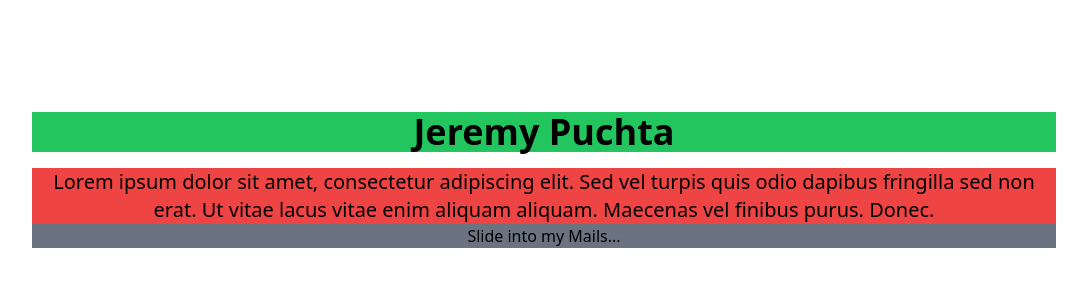
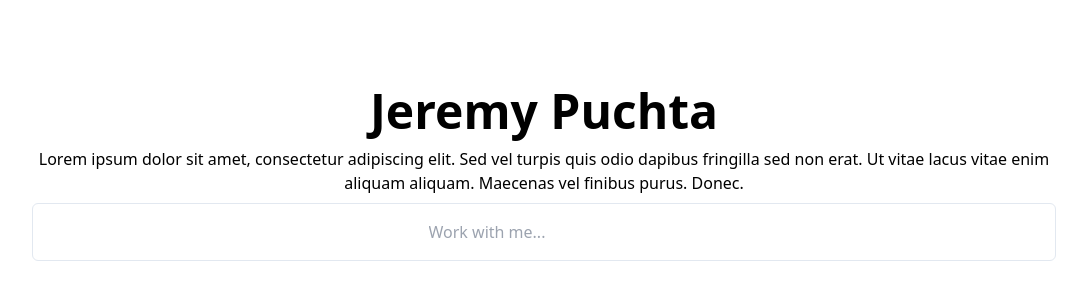
Before and after one commit to jeremypuchta/jeremypuchta.com, an Astro site: page / in a window 1280 px wide. Shown: the part 228-528 px from the top of the page, without its empty margins (96-1183 px from the left). Built offline with nearby package versions, Linux system fonts and the light colour scheme; Astro itself is replaced by a stand-in of ours.

Commit message:
add styling

```diff
--- a/src/pages/index.astro
+++ b/src/pages/index.astro
@@ -12,10 +12,11 @@
 	</head>
 	<body class="flex justify-center items-center max-w-screen-lg mx-auto">
 		<div class="flex flex-col justify-center min-h-screen text-center">
-			<h1 class="bg-green-500 font-bold text-4xl my-4">Jeremy Puchta</h1>
-			<p class="bg-red-500 text-xl">Lorem ipsum dolor sit amet, consectetur adipiscing elit. Sed vel turpis  quis odio dapibus fringilla sed non erat. Ut vitae lacus vitae enim  aliquam aliquam. Maecenas vel finibus purus. Donec.</p>
-			<div class="bg-gray-500">
-				<p>Slide into my Mails...</p>
+			<h1 class="font-bold text-5xl my-1">Jeremy Puchta</h1>
+			<p class="text-md my-2">Lorem ipsum dolor sit amet, consectetur adipiscing elit. Sed vel turpis  quis odio dapibus fringilla sed non erat. Ut vitae lacus vitae enim  aliquam aliquam. Maecenas vel finibus purus. Donec.</p>
+			<div class="border border-slate-200 rounded-md py-4">
+				<label for="email" class="hidden">hwefh</label>
+				<input type="email" id="email" placeholder="Work with me...">
 			</div>
 		</div>
 	</body>
```
